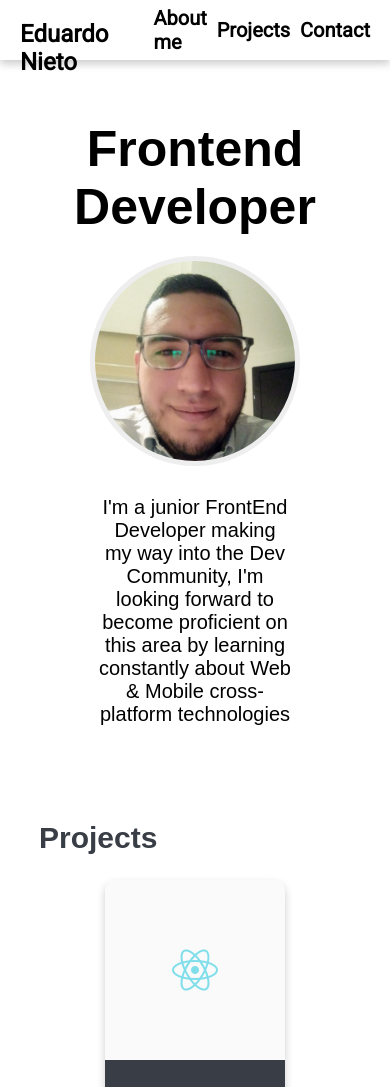
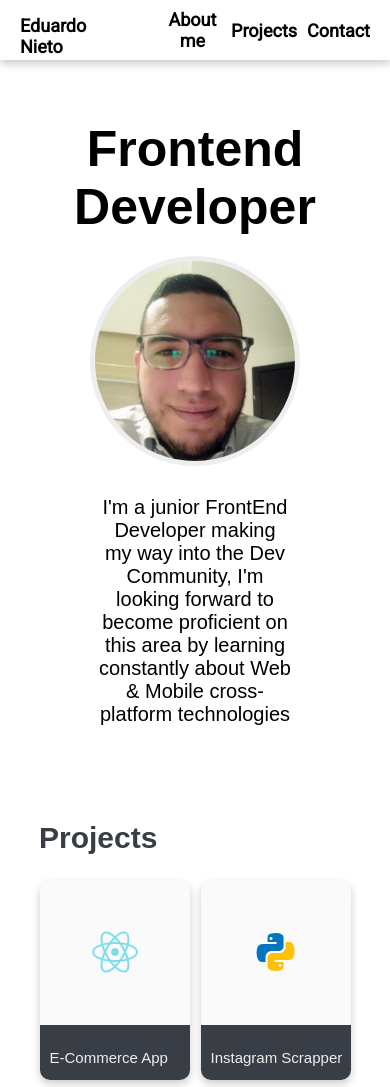
Before and after one commit to edunietoc/edunietoc.github.io, a website: page index.html in a window 390 px wide. Shown: the top 1087 px of the page. Drawn offline with Linux system fonts and the light colour scheme; files whose address does not match are found by name.

Commit message:
Responsive Fixed

```diff
--- a/index.html
+++ b/index.html
@@ -3,7 +3,7 @@
   <head>
     <meta charset="UTF-8" />
     <meta name="viewport" content="width=device-width, initial-scale=1.0" />
-    <title>Document</title>
+    <title>Eduardo Nieto | Portfolio</title>
     <link rel="stylesheet" href="./public/css/index.css" />
   </head>
 
--- a/public/css/index.css
+++ b/public/css/index.css
@@ -281,3 +281,26 @@ main {
   font-size: 1.5rem;
   margin: 1rem 1rem;
 }
+
+
+@media (max-width: 600px) {
+
+  .Navbar__name{
+    font-size: 1.8rem;
+  }
+
+  .Navbar__container--item{
+    font-size: 1.8rem;
+    text-align: center;
+  }
+
+  .Projects{
+    grid-template-columns: 1fr 1fr;
+    justify-content: center;
+  }
+
+  .Projects__Card{
+    width: 15rem;
+    height: 20rem;
+  }
+}
```
